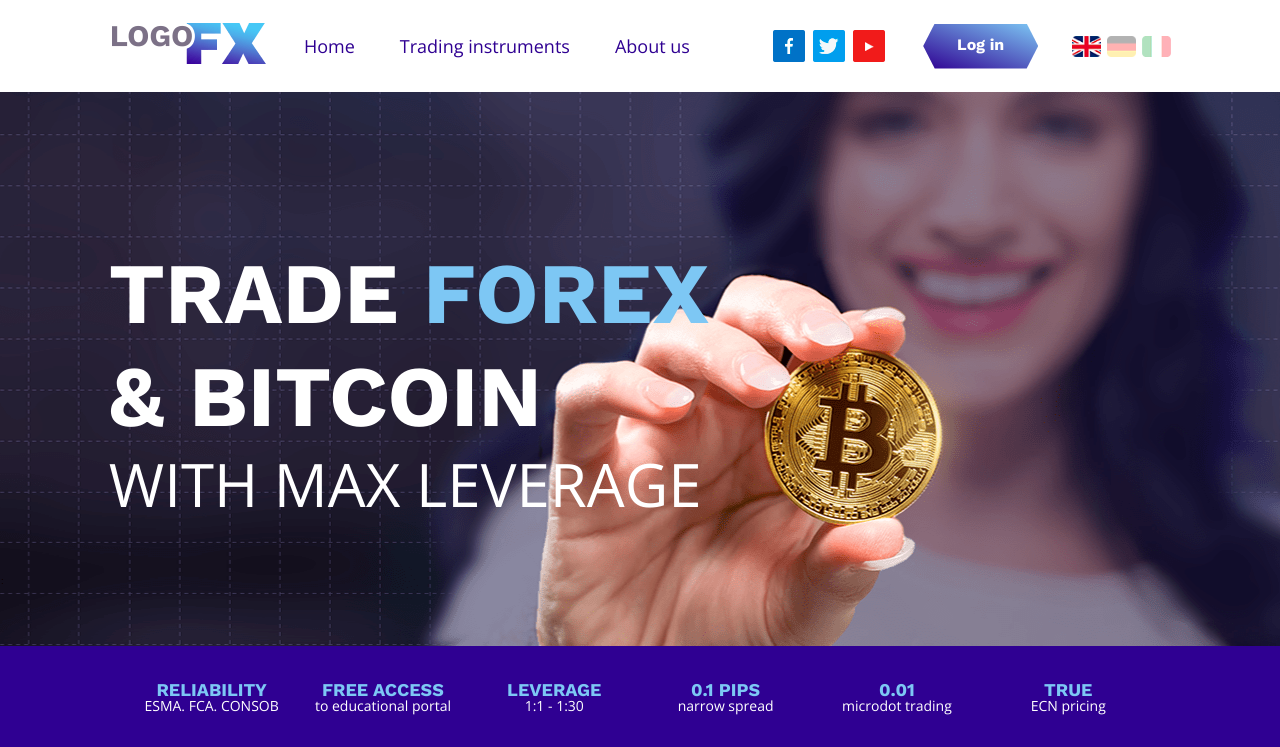
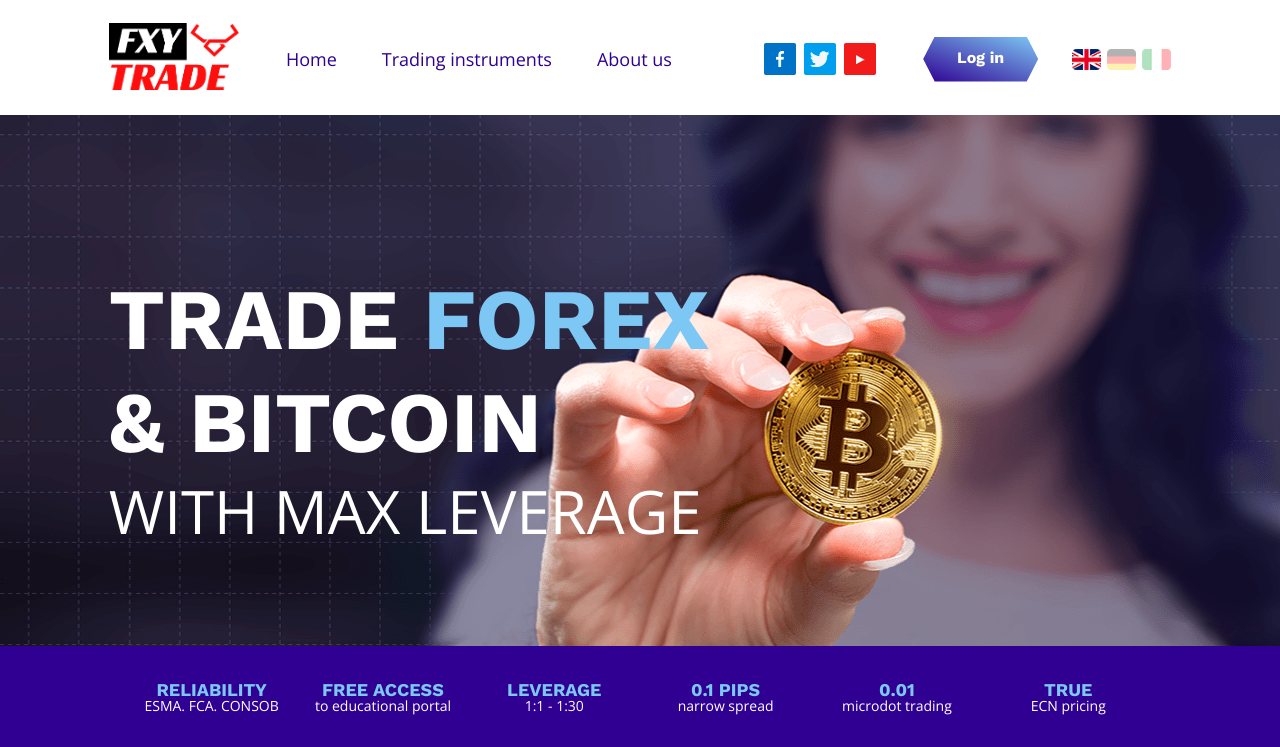
Before and after one commit to spbabiak/fxytrade, a PHP site: page / in a window 1280 px wide. Shown: the top 747 px of the page. Run offline with PHP 8.4, Linux system fonts and the light colour scheme.

Commit message:
Up;oaded new header and footer logo

```diff
--- a/index.html
+++ b/index.html
@@ -16,7 +16,7 @@
 			<div class="mobile_header">
 				<div class="logo">
 					<a href="index.html">
-						<img src="imgs/logo.png" width="157px" height="41px" alt="">
+						<img src="imgs/logo-min.png" width="130px" alt="">
 					</a>
 					<span class="arrow_langs"></span>
 					<ul class="langs">
@@ -80,7 +80,7 @@
 				<div class=wrapper_desktop_nav>
 					<div class="logo">
 						<a href="index.html">
-							<img src="imgs/logo.png" width="157px" height="41px" alt="">
+							<img src="imgs/logo-min.png" width="130px" alt="">
 						</a>
 					</div>
 
@@ -391,7 +391,7 @@
 					<div class="left">
 						<div class="logo">
 							<a href="index.html">
-								<img src="imgs/logo_footer.png" alt="">
+								<img src="imgs/logo_footer-min.png" height="41px" alt="">
 							</a>
 						</div>
 						<div class="footer_nav">
--- a/scripts.js
+++ b/scripts.js
@@ -9,9 +9,6 @@ const langsItemsArray = Array.from(langsItems);
 const langsRow = document.querySelector('.langs_row');
 const langsRowItems = langsRow.getElementsByTagName('li');
 const langsRowItemsArray = Array.from(langsRowItems);
-const form = document.querySelector('#main_form');
-const inputElements = form.getElementsByTagName('input');
-const inputsArray = Array.from(inputElements);
 
 navBtn.addEventListener('click', event => {
 	if(getComputedStyle(mobileNav).display == 'none') {
@@ -120,11 +117,15 @@ langsRowItemsArray.forEach(item => {
 
 // Intl-tel-input
 
+const form = document.querySelector('#main_form');
+if(form) {
+
 	var errorMsg = document.querySelector("#error-msg"),
 	validMsg = document.querySelector("#valid-msg");
 	var phone = document.querySelector('#POST-phone');
 	var iti = window.intlTelInput(phone, {
 	    utilsScript: "utils.js?1638200991544",
+	    nationalMode: true
 	});
 
 	// here, the index maps to the error code returned from getValidationError - see readme
@@ -234,3 +235,4 @@ form.addEventListener('submit', event => {
 		event.preventDefault();
 		sendData();
 	});
+}
--- a/styles.css
+++ b/styles.css
@@ -1960,6 +1960,10 @@ input {
 	.products_hero_section {
 		background-image: url('imgs/products_hero_bg_l.png');
 	}
+
+	.footer .logo {
+		margin-right: 10px;
+	}
 }
 
 
@@ -2023,7 +2027,7 @@ input {
 
    	.bar {
 	    width: 100%;
-	    border-top: 92px solid #fff;
+	    border-top: 115px solid #fff;
 	    position: absolute;
 	    top: 0;
 	    left: 0;
```
Also changed, not shown: about.html (+3 -4 lines), products.html (+3 -4 lines), imgs/logo-min.png (added), imgs/logo_footer-min.png (added). Lines whose indentation alone changed are shown as unchanged.
